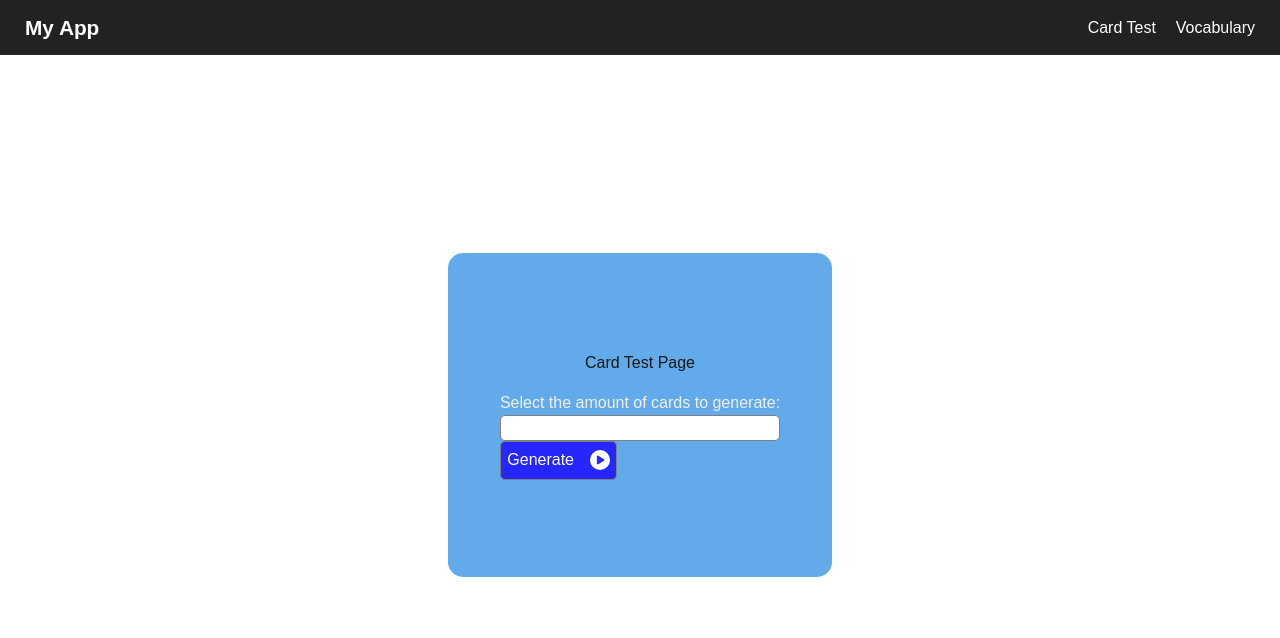
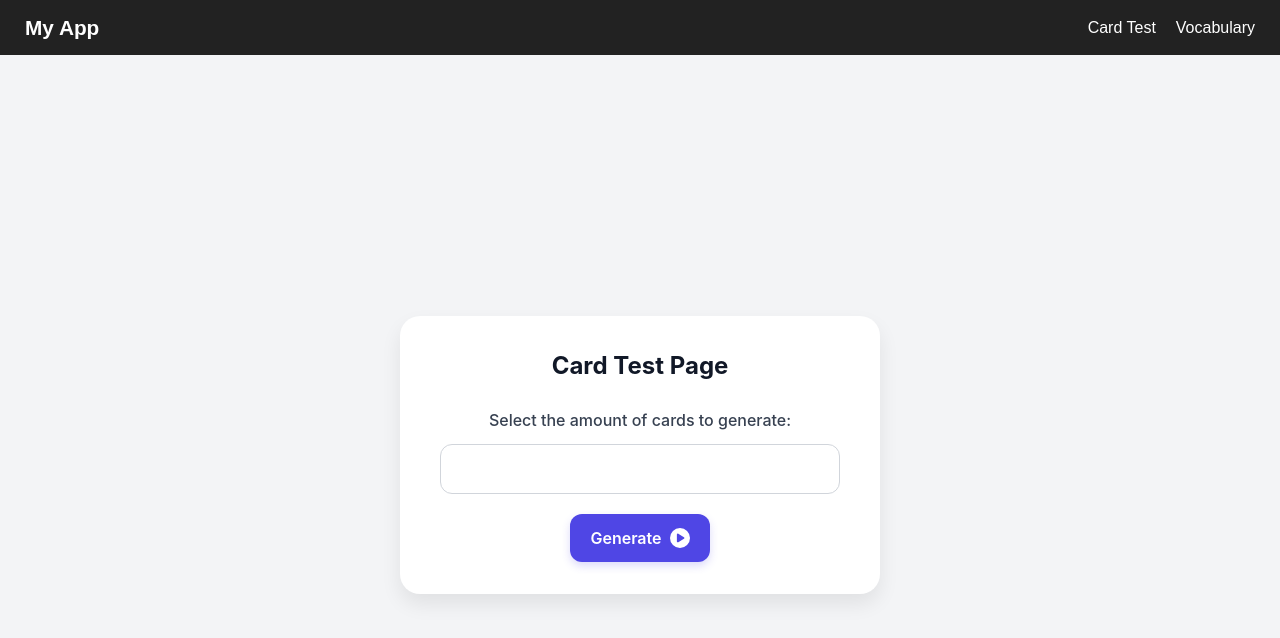
Before and after one commit to AlexandruRia/vocabulary-cards, a Next.js app: page /card-test in a window 1280 px wide. Shown: the top 638 px of the page. Built offline with nearby package versions, Linux system fonts and the light colour scheme.

Commit message:
add searchbar

```diff
--- /dev/null
+++ b/app/api/search/route.ts
@@ -0,0 +1,25 @@
+import { createClient } from "@supabase/supabase-js";
+import { NextResponse } from "next/server";
+
+
+
+
+export async function GET(request: Request) {
+    const { searchParams } = new URL(request.url)
+    const query = searchParams.get('q') || '';
+
+    const supabase =  createClient(
+  process.env.NEXT_PUBLIC_SUPABASE_URL!,
+  process.env.NEXT_PUBLIC_SUPABASE_PUBLISHABLE_DEFAULT_KEY!
+);
+
+      const { data, error } = await supabase
+    .from("Word")
+    .select("*")
+    .ilike("name", `%${query}%`);
+
+  if (error) return NextResponse.json({ error: error.message }, { status: 400 });
+
+  return NextResponse.json(data);
+
+}
--- a/app/vocabulary/page.tsx
+++ b/app/vocabulary/page.tsx
@@ -3,21 +3,15 @@ export const dynamic = "force-dynamic";
 
 import { ListAllWords } from "@/components/ListAllWords";
 import Modal from "@/components/Model";
-import { supabase } from "@/lib/supabase";
 import styles from "../../styles/Vocabulary.module.css";
 
 export default async function Vocabulary() {
-
-   const { data, error } = await supabase
-    .from("Word")
-    .select("*");
 
   return (
     <div className={styles.vocabularyPage}>
       <h1>Vocabulary Page</h1>
       <Modal></Modal>
-      <ListAllWords word={data}></ListAllWords>
-
+      <ListAllWords></ListAllWords>
     </div>
     )
 }
--- a/components/ListAllWords.tsx
+++ b/components/ListAllWords.tsx
@@ -1,19 +1,43 @@
+"use client"
 
 import { Word } from "@/types/word";
 import { DeleteRowButton } from "./DeleteRowButton";
 import styles from "../styles/Vocabulary.module.css";
+import { SearchBar } from "./SearchBar";
+import { useEffect, useState } from "react";
 
 
-interface ListAllWordsProps {
-    word: Word[] | null
-}
+export function ListAllWords() {
 
-export async function ListAllWords({word}:ListAllWordsProps) {
+    const [wordsArr, setWordArr] = useState<Word[]>([])
+    const [ searchQuery, setSearchQuery] = useState('')
+
+     const searchEndointRes = async (searchValue: string) => {
+
+        fetch(`/api/search?q=${searchValue}`)
+            .then((res) =>
+                (res.json()
+                    .then(
+                        res2 => {
+                            setSearchQuery(searchValue)
+                            setWordArr(res2)
+                        }
+                    )
+                )
+            )
+    }
+
+    useEffect(() => {
+        searchEndointRes('')
+    }, [])
+
 
 
   return(
+    <div>
+        <SearchBar words={searchEndointRes}></SearchBar>
       <ul className={styles.wordList}>
-      {word?.map((item) => (
+      {wordsArr?.map((item) => (
         <li key={item.id} className={styles.wordItem}>
           <span className={styles.wordText}>
             {item.name} - {item.translation}
@@ -22,5 +46,7 @@ export async function ListAllWords({word}:ListAllWordsProps) {
         </li>
       ))}
     </ul>
+    </div>
+
   )
 }
--- /dev/null
+++ b/components/SearchBar.tsx
@@ -0,0 +1,27 @@
+
+"use client"
+
+import { useState } from 'react'
+import styles from '../styles/Vocabulary.module.css'
+
+interface SearchBarProps {
+    words: (query: string) => void
+}
+
+export function SearchBar({words}: SearchBarProps) {
+
+    const [searchValue, setSearchValue] = useState('')
+
+    function sendSearchValue(query: string) {
+        setSearchValue(query)
+        words(query)
+    }
+
+
+    return (
+        <div className={styles.searchBarContainer}>
+            <input value={searchValue} onChange={(e) => sendSearchValue(e.target.value)} type="text" placeholder="Search words...."/>
+        </div>
+    )
+
+}
--- a/styles/CardTestPage.module.css
+++ b/styles/CardTestPage.module.css
@@ -1,53 +1,95 @@
+/* General page wrapper */
 .cardTestGeneral {
-    height: 90vh;
-    display: flex;
-    align-items: center;
-    justify-content: center;
+  display: flex;
+  justify-content: center;
+  align-items: center;
+  min-height: 100vh;
+  background: #f3f4f6; /* light gray background */
+  padding: 20px;
+  font-family: 'Inter', sans-serif;
 }
 
+/* Inner card container */
 .cardTestPage {
-    background-color: rgb(98, 170, 233);
-    width: 30%;
-    margin: auto;
-    min-height: 45%;
-    display: flex;
-    flex-direction: column;
-    justify-content: center;
-    align-items: center;
-    gap: 1rem;
-    border-radius: 15px;
+  background: #ffffff;
+  padding: 32px 40px;
+  border-radius: 20px;
+  box-shadow: 0 10px 20px rgba(0,0,0,0.08);
+  max-width: 480px;
+  width: 100%;
+  text-align: center;
+  transition: transform 0.2s ease;
+}
+
+.cardTestPage:hover {
+  transform: translateY(-4px);
 }
 
 .cardTestPage h1 {
-   font-size: 32;
+  font-size: 24px;
+  font-weight: 700;
+  margin-bottom: 24px;
+  color: #111827;
 }
 
+/* Amount Question Card */
 .amountQueestionContainer {
-   color: rgb(239, 240, 243);
-   display: flex;
-   flex-direction: column;
+  display: flex;
+  flex-direction: column;
+  gap: 12px;
+  margin-bottom: 20px;
+}
 
+.amountQueestionContainer p {
+  font-size: 16px;
+  font-weight: 500;
+  color: #374151;
 }
 
 .amountQueestionContainer input {
-    color: black;
-   background-color: white;
-   border: 1px solid gray;
-   border-radius: 5px;
+  padding: 12px 16px;
+  font-size: 16px;
+  border-radius: 12px;
+  border: 1px solid #d1d5db;
+  outline: none;
+  transition: all 0.2s ease;
 }
 
-
-.generateButton {
-   background-color: rgb(38, 38, 255);
-   border: 1px solid gray;
-   border-radius: 5px;
-   color: white;
-   padding: .4rem;
-   display: flex;
-   gap: 1rem;
-   align-items: center;
+.amountQueestionContainer input:focus {
+  border-color: #4f46e5; /* Indigo */
+  box-shadow: 0 0 0 3px rgba(79, 70, 229, 0.15);
 }
 
-@media screen {
+/* Generate Button */
+.generateButton {
+  display: inline-flex;
+  align-items: center;
+  justify-content: center;
+  gap: 8px;
+  padding: 12px 20px;
+  font-size: 16px;
+  font-weight: 600;
+  background: #4f46e5; /* Indigo */
+  color: #ffffff;
+  border: none;
+  border-radius: 12px;
+  cursor: pointer;
+  transition: all 0.2s ease;
+  box-shadow: 0 4px 8px rgba(79, 70, 229, 0.2);
+}
+
+.generateButton:hover {
+  background: #4338ca;
+  box-shadow: 0 6px 12px rgba(79, 70, 229, 0.3);
+}
+
+.generateButton:active {
+  transform: scale(0.98);
+}
+
+@media only screen and (max-width: 600px) {
+   .cardTestPage {
+       width: 80%;
+   }
 
 }
```
Also changed, not shown: styles/Vocabulary.module.css (+39 -0 lines).
